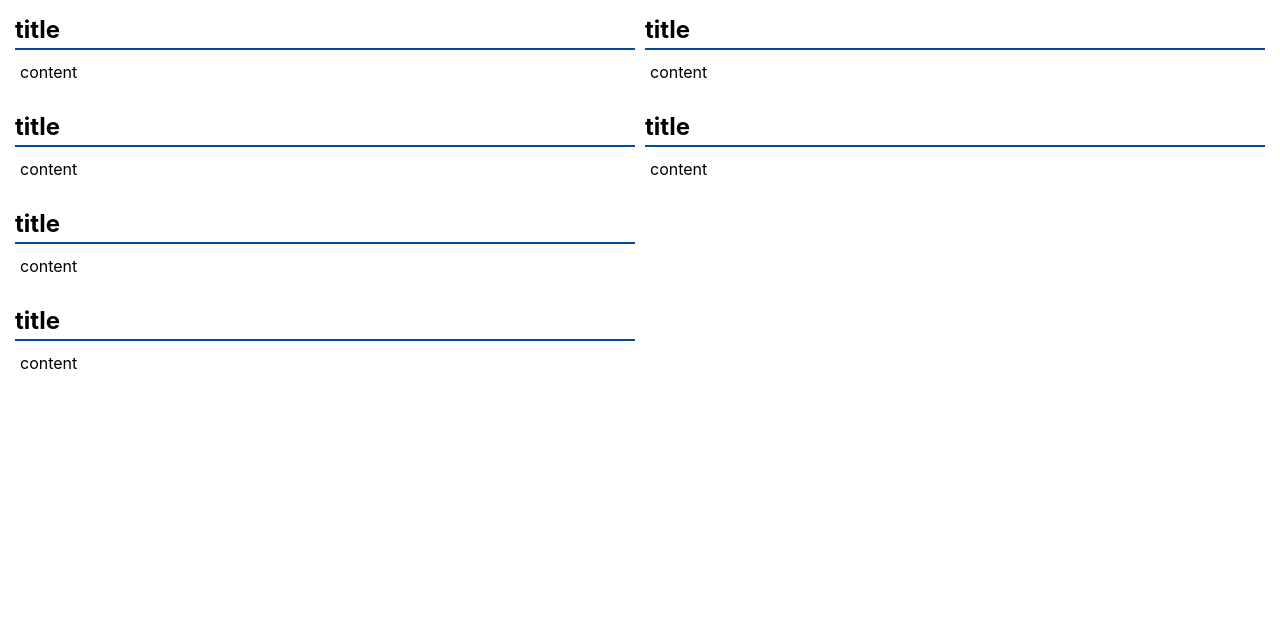
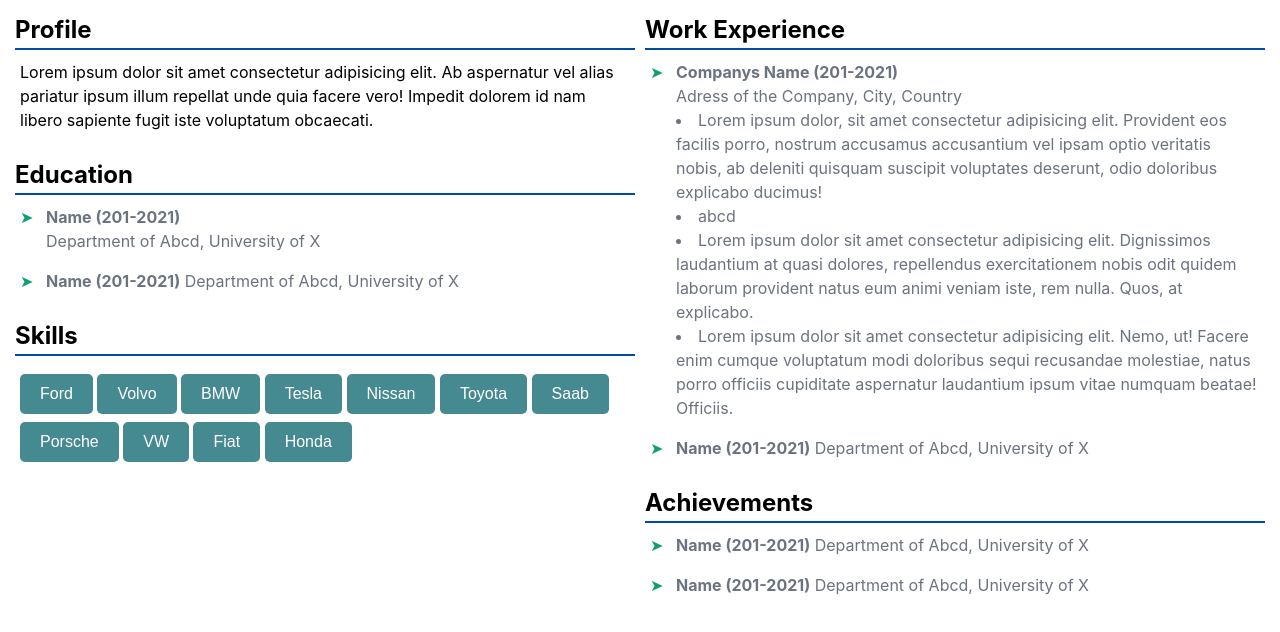
Before and after one commit to Kash15if/resume-html-to-pdf, a website: page resume_templates/Resume2_W_Y.html in a window 1280 px wide. Shown: the part 341-973 px from the top of the page. Before the commit the page ends 800 px from the top, so only its background shows below. Drawn offline with nearby package versions, Linux system fonts and the light colour scheme.

Commit message:
completed structure

```diff
--- a/resume_templates/Resume2_W_Y.html
+++ b/resume_templates/Resume2_W_Y.html
@@ -96,6 +96,17 @@
         flex: 2;
         padding: 25px;
       }
+
+      .tag-cloud {
+        display: inline-block;
+        color: white;
+        padding: 8px 20px;
+        font-family: Arial;
+        border-radius: 5px;
+        background-color: #468a91;
+        /* background-color: #4caf50; */
+        margin-top: 8px;
+      }
     </style>
   </head>
   <body>
@@ -138,34 +149,142 @@
     <div class="description">
       <div class="left-part">
         <section>
-          <h3>title</h3>
-          <div class="section-content">content</div>
+          <h3>Profile</h3>
+          <div class="section-content">
+            Lorem ipsum dolor sit amet consectetur adipisicing elit. Ab
+            aspernatur vel alias pariatur ipsum illum repellat unde quia facere
+            vero! Impedit dolorem id nam libero sapiente fugit iste voluptatum
+            obcaecati.
+          </div>
         </section>
 
         <section>
-          <h3>title</h3>
-          <div class="section-content">content</div>
+          <h3>Education</h3>
+          <div class="section-content">
+            <ul class="space-y-4 text-left text-gray-500 dark:text-gray-400">
+              <li class="flex items-start space-x-3">
+                <span
+                  class="flex-shrink-0 w-3.5 h-3.5 text-green-500 dark:text-green-400"
+                  >&#10148;</span
+                >
+                <span>
+                  <strong> Name (201-2021)</strong>
+                  <p>Department of Abcd, University of X</p>
+                </span>
+              </li>
+
+              <li class="flex items-start space-x-3">
+                <span
+                  class="flex-shrink-0 w-3.5 h-3.5 text-green-500 dark:text-green-400"
+                  >&#10148;</span
+                >
+                <span>
+                  <strong> Name (201-2021)</strong>
+                  Department of Abcd, University of X
+                </span>
+              </li>
+            </ul>
+          </div>
         </section>
 
         <section>
-          <h3>title</h3>
-          <div class="section-content">content</div>
-        </section>
-
-        <section>
-          <h3>title</h3>
-          <div class="section-content">content</div>
+          <h3>Skills</h3>
+          <div class="section-content">
+            <span class="tag-cloud">Ford</span>
+            <span class="tag-cloud">Volvo</span>
+            <span class="tag-cloud">BMW</span>
+            <span class="tag-cloud">Tesla</span>
+            <span class="tag-cloud">Nissan</span>
+            <span class="tag-cloud">Toyota</span>
+            <span class="tag-cloud">Saab</span>
+            <span class="tag-cloud">Porsche</span>
+            <span class="tag-cloud">VW</span>
+            <span class="tag-cloud">Fiat</span>
+            <span class="tag-cloud">Honda</span>
+          </div>
         </section>
       </div>
       <div class="right-part">
         <section>
-          <h3>title</h3>
-          <div class="section-content">content</div>
+          <h3>Work Experience</h3>
+          <div class="section-content">
+            <ul class="space-y-4 text-left text-gray-500 dark:text-gray-400">
+              <li class="flex items-start space-x-3">
+                <span
+                  class="flex-shrink-0 w-3.5 h-3.5 text-green-500 dark:text-green-400"
+                  >&#10148;</span
+                >
+                <span>
+                  <strong> Companys Name (201-2021)</strong>
+                  <p>Adress of the Company, City, Country</p>
+
+                  <ul class="list-disc list-inside">
+                    <li>
+                      Lorem ipsum dolor, sit amet consectetur adipisicing elit.
+                      Provident eos facilis porro, nostrum accusamus accusantium
+                      vel ipsam optio veritatis nobis, ab deleniti quisquam
+                      suscipit voluptates deserunt, odio doloribus explicabo
+                      ducimus!
+                    </li>
+                    <li>abcd</li>
+                    <li>
+                      Lorem ipsum dolor sit amet consectetur adipisicing elit.
+                      Dignissimos laudantium at quasi dolores, repellendus
+                      exercitationem nobis odit quidem laborum provident natus
+                      eum animi veniam iste, rem nulla. Quos, at explicabo.
+                    </li>
+                    <li>
+                      Lorem ipsum dolor sit amet consectetur adipisicing elit.
+                      Nemo, ut! Facere enim cumque voluptatum modi doloribus
+                      sequi recusandae molestiae, natus porro officiis
+                      cupiditate aspernatur laudantium ipsum vitae numquam
+                      beatae! Officiis.
+                    </li>
+                  </ul>
+                </span>
+              </li>
+
+              <li class="flex items-start space-x-3">
+                <span
+                  class="flex-shrink-0 w-3.5 h-3.5 text-green-500 dark:text-green-400"
+                  >&#10148;</span
+                >
+                <span>
+                  <strong> Name (201-2021)</strong>
+                  Department of Abcd, University of X
+                </span>
+              </li>
+            </ul>
+          </div>
         </section>
 
         <section>
-          <h3>title</h3>
-          <div class="section-content">content</div>
+          <h3>Achievements</h3>
+          <div class="section-content">
+            <ul class="space-y-4 text-left text-gray-500 dark:text-gray-400">
+              <li class="flex items-start space-x-3">
+                <span
+                  class="flex-shrink-0 w-3.5 h-3.5 text-green-500 dark:text-green-400"
+                  >&#10148;</span
+                >
+                <span>
+                  <strong> Name (201-2021)</strong>
+                  Department of Abcd, University of X
+                </span>
+              </li>
+
+              <li class="flex items-start space-x-3">
+                <span
+                  class="flex-shrink-0 w-3.5 h-3.5 text-green-500 dark:text-green-400"
+                  >&#10148;</span
+                >
+                <span>
+                  <strong> Name (201-2021)</strong>
+                  Department of Abcd, University of X
+                </span>
+              </li>
+            </ul>
+          </div>
         </section>
       </div>
     </div>
```
Also changed, not shown: 1 other file.
